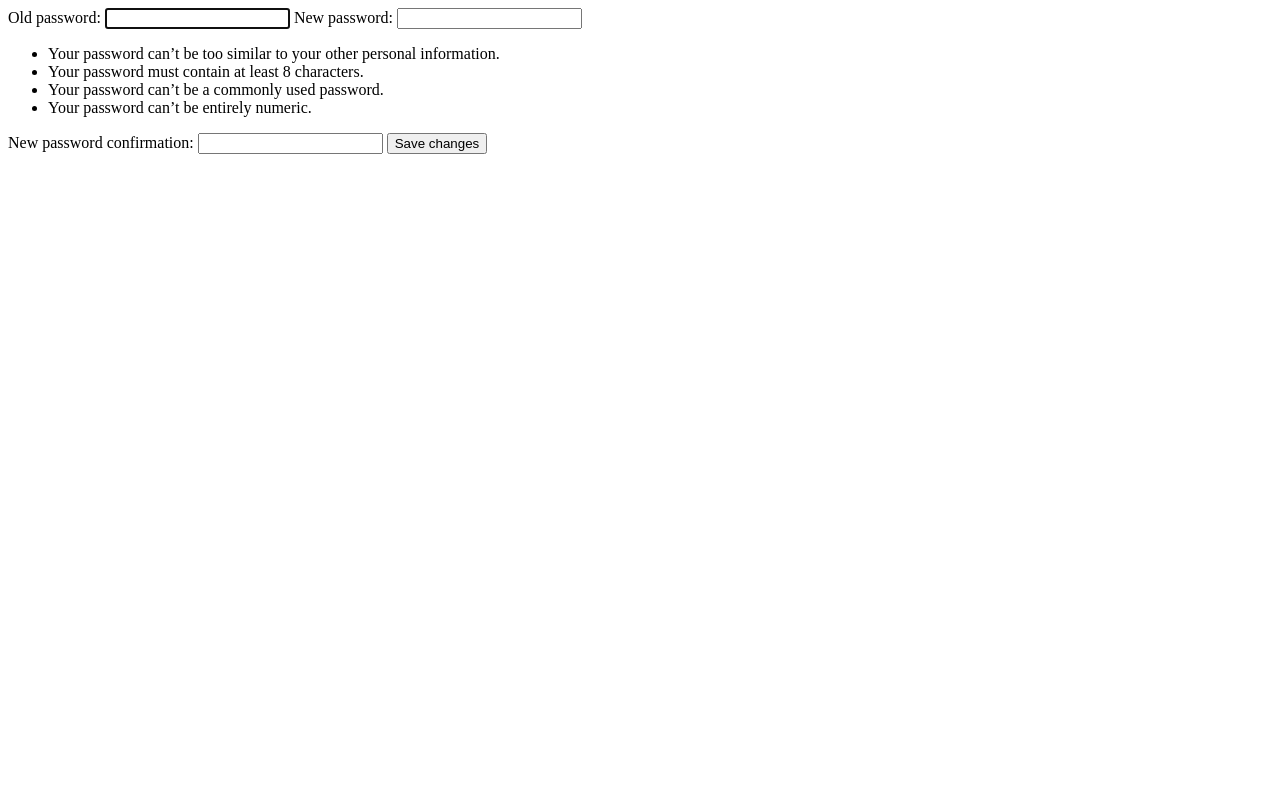
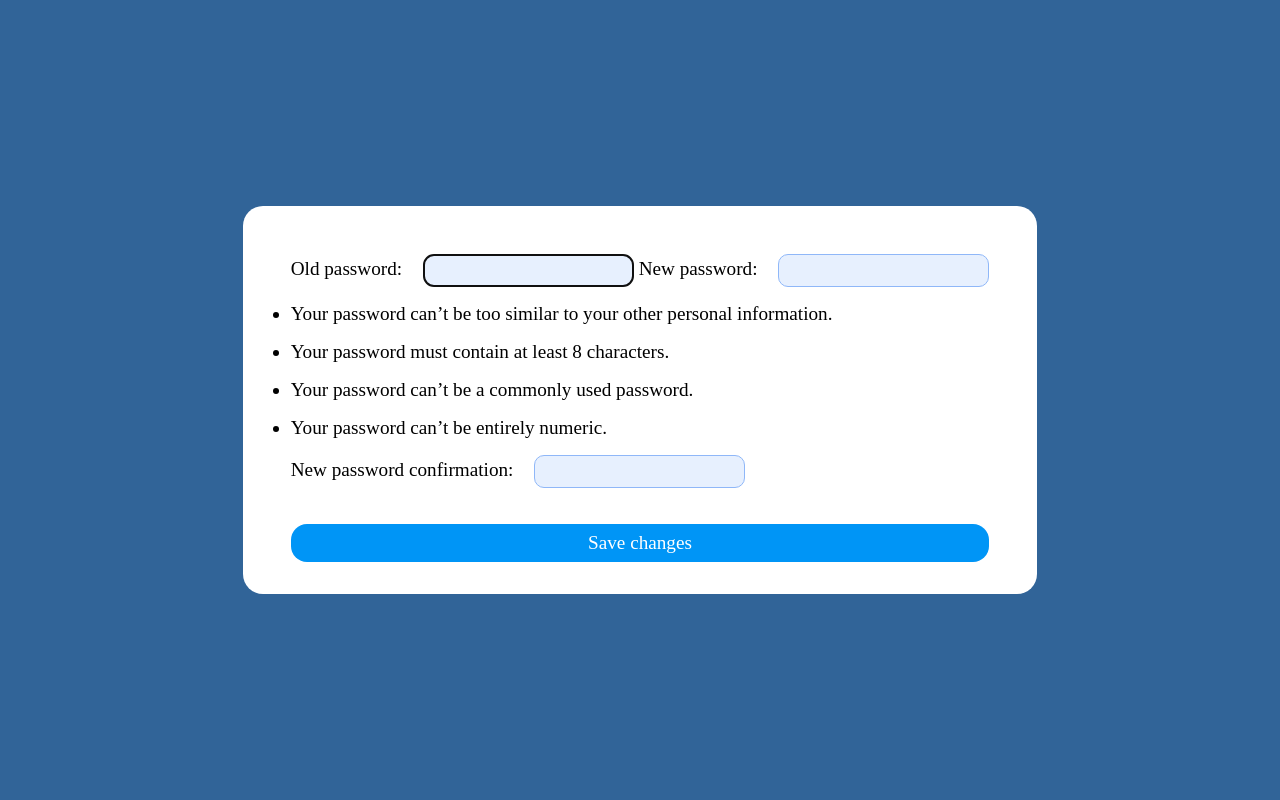
Before and after one commit to Adwait01-Bhosale/BlogWebsite, a Django app: page /change_password in a window 1280 px wide. Run offline with Django 4.2, Linux system fonts and the light colour scheme; a user stored in the database is signed in.

Commit message:
Final Changes

```diff
--- a/blog website/blog/home/models.py
+++ b/blog website/blog/home/models.py
@@ -8,6 +8,7 @@
 
 class BlogData(models.Model):
     author=models.CharField(max_length=1000, null=True)
+    domain=models.CharField(max_length=20, null=True)
     title=models.CharField(max_length=100, null=True)
     content=models.CharField(max_length=10000, null=True)
     created_at=models.DateTimeField(auto_now_add=True, null=True)
--- a/blog website/blog/home/views.py
+++ b/blog website/blog/home/views.py
@@ -22,6 +22,15 @@ class my_dictionary(dict):
   def add(self, key, value):
     self[key] = value
 
+
+def add_values_in_dict(sample_dict, key, list_of_values):
+    ''' Append multiple values to a key in
+        the given dictionary '''
+    if key not in sample_dict:
+        sample_dict[key] = list()
+    sample_dict[key].extend(list_of_values)
+    return sample_dict
+
 class ResetPasswordView(SuccessMessageMixin, PasswordResetView):
     template_name = 'registrations/password_reset.html'
     email_template_name = 'registrations/password_reset_email.html'
@@ -37,12 +46,13 @@ def newblog(request):
 
     if request.method == "POST":
         print("entered in IF")
-        # author_name = request.POST['author']
+        author_name = request.POST['authorname']
+        domain=request.POST['domain']
         title = request.POST['title']
         content = request.POST['content']
         # print(author_name, title, content, datetime.today())
         user=request.user
-        ins=BlogData(author=user.fullname,title=title, content=content, created_at=datetime.today(), user=request.user)
+        ins=BlogData(author=author_name, title=title, domain=domain ,content=content, created_at=datetime.today(), user=request.user)
         ins.save()
 
     return render(request, 'newblog.html')
@@ -72,8 +82,8 @@ def home(request):
             user_name=Account.objects.values_list('fullname')
 
             for names in user_name:
-                if str(request.user) == names[0]:
-                    print(names[0])
+                if str(request.user) == str(names[0]):
+                    print(f"The name of the user is: {names[0]}")
 
             # print(request.user)
             content_data = BlogData.objects.order_by('submitted_on').values_list('content')[:4]
@@ -81,6 +91,8 @@ def home(request):
 
             for i in range (len(content_data)):
                 context_blog_data.append(content_data[i])
+
+            # print(f"Blogs data is: {context_blog_data}")
 
             title_data = BlogData.objects.values_list('title')
             context_blog_title=[]
@@ -90,14 +102,49 @@ def home(request):
 
             blog_title_dict=my_dictionary()
 
+            content_author_dict={}
+
+            # for i in range(len(title_data)):
+            #     content_blog_authors=BlogData.objects.get(content=context_blog_data[i][0]).author
+            #     print(f"Name of the author is: {content_blog_authors}")
+
+            #     author_blog_content=BlogData.objects.get(author=content_blog_authors).content
+
+            #     print("-------------------------")
+            #     print(author_blog_content)
+                # content_blog_title=BlogData.objects.get(content=author_blog_content[i]).title
+                # print("-------------------")
+                # print(f"This is the title of respective blog content: {content_blog_title}")
+                # content_author_dict=add_values_in_dict(content_author_dict,content_blog_authors,[content_blog_title, author_blog_content])
+
+            # content_blog_authors=BlogData.objects.get(content=context_blog_data[0][0]).author
+            # author_blog_content=BlogData.objects.get(author=content_blog_authors).content
+
+            # print("------------------------")
+
+            print(f"Final dictionary of authors and their content: {content_author_dict}")
+
+            # print("---------------------------")
+
+            # print(f"Check the author name: {content_blog_authors}")
+
+            print("------------------------")
+            # print(f"Checking the values in the dictionary {content_author_dict.items()}")
+
+            for key,vals in content_author_dict.items():
+                for i in range(len(content_author_dict)):
+                    print(f"Key is: {key}")
+                    print(f"Title: {vals[0]}")
+                    print(f"Desc: {vals[1]}")
+
+
 
             user['show'] = True
 
             for i in range(len(context_blog_data)):
                 blog_title_dict.add(context_blog_title[i][0], context_blog_data[i][0])
 
-            return render(request, 'home.html', context={'blog_data':blog_title_dict,
-                                                         'admin':request.user})
+            return render(request, 'home.html', context={'blog_data':blog_title_dict})
         else:
             user['show'] = False
             user['content'] = "Add some Content for the blog!"
@@ -197,7 +244,7 @@ def change_password(request):
             user = form.save()
             update_session_auth_hash(request, user)  # Important!
             messages.success(request, 'Your password was successfully updated!')
-            return redirect('change_password')
+            return redirect('home')
         else:
             messages.error(request, 'Please correct the error below.')
     else:
@@ -216,9 +263,8 @@ def myblogs(request):
         if request.user.is_authenticated:
 
             content_data = BlogData.objects.order_by('submitted_on').values_list('content')
-            # print(request.user)
-            # print(content_data)
             context_blog_data=[]
+
             for i in range (len(content_data)):
                 context_blog_data.append(content_data[i])
 
--- /dev/null
+++ b/blog website/blog/static/css/change_password.css
@@ -0,0 +1,45 @@
+*{
+    margin: 0;
+    padding: 0;
+}
+div{
+    height: 100vh;
+    width: 100vw;
+    display:flex;
+    justify-content: center;
+    align-items: center;
+    background-color: #316498;
+}
+form{
+    background-color: white;
+    padding: 3rem;
+    padding-bottom: 1rem;
+    border-radius: 20px;
+    font-size: 1.2rem;
+}
+form *{
+    margin-bottom: 1rem;
+}
+form input{
+    background-color: #E7F0FE;
+    border: rgb(143, 183, 248) solid 1px;
+    border-radius: 10px;
+    padding:0.5rem 1rem;
+    margin-left: 1rem;
+}
+form button{
+    cursor: pointer;
+display: inline-block;
+width: 100%;
+background: #0095f6;
+padding: 0.5rem;
+font-family: inherit;
+font-weight: 500;
+font-size: 1.2rem;
+color: white;
+border: 0;
+border-radius: 1rem;
+margin-top: 1.25rem;
+
+text-align: center;
+}
--- a/blog website/blog/templates/base.html
+++ b/blog website/blog/templates/base.html
@@ -25,9 +25,10 @@
       <a href="/" class="logo"><span>b</span>logger</a>
 
       <nav class="navbar">
-        <a href="{% url 'dashboard' %}">Dashboard</a>
+        {% comment %} <a href="{% url 'dashboard' %}">Dashboard</a> {% endcomment %}
         <a href="{% url 'home' %}">Blogs</a>
         <a href="{% url 'image_upload' %}">profile image</a>
+        <a href="{% url 'change_password' %}">Change Password</a>
         {% comment %} <a href="newblog">New Blog</a> {% endcomment %}
 
         {% if user.is_authenticated %}
--- a/blog website/blog/templates/change_password.html
+++ b/blog website/blog/templates/change_password.html
@@ -1,5 +1,15 @@
+{% load static %}
+<html>
+  <head>
+    <link rel="stylesheet" href="{% static 'css/change_password.css' %}" />
+</head>
+<body>
+<div>
 <form method="post">
     {% csrf_token %}
     {{ form }}
     <button type="submit">Save changes</button>
   </form>
+</div>
+</body>
+</html>
```
Also changed, not shown: blog website/blog/templates/home.html (+0 -12 lines), blog website/blog/templates/newblog.html (+12 -0 lines), blog website/blog/db.sqlite3, blog website/blog/home/migrations/0015_blogdata_domain.py (added), blog website/blog/media/profile_pics/nasa-Q1p7bh3SHj8-unsplash_qcnLrjJ.jpg (added), 1 other file.
